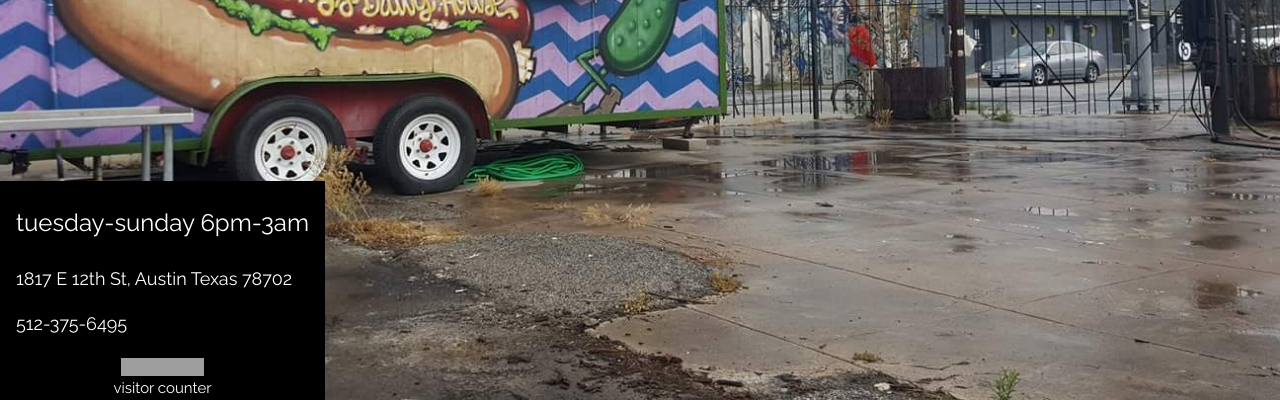
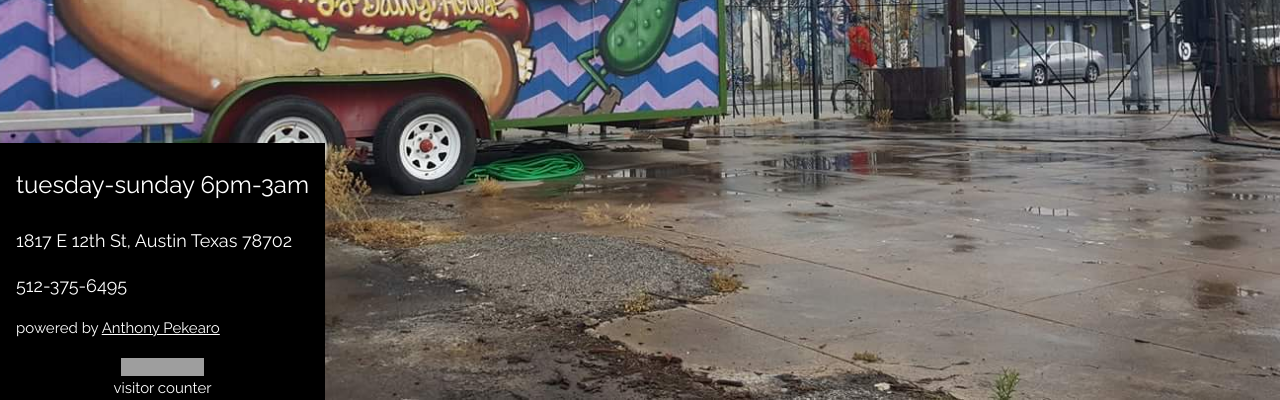
Before and after one commit to CrazyRickys/CrazyRickys.github.io, a plain HTML site: page index.html in a window 1280 px wide. Shown: the part 400-800 px from the top of the page. Drawn offline with nearby package versions, Linux system fonts and the light colour scheme; grey boxes are pictures that could not be loaded.

Commit message:
adding name back to page

```diff
--- a/index.html
+++ b/index.html
@@ -29,276 +29,6 @@ body, html {height: 100%}
   <div class="w3-display-topright w3-jumbo w3-hover-text-red">
     <p>Crazy Ricky's</p><br><h1>Damn Good Food</h1>
   </div>
-<!-- ________________________________________________________
- -->
-<!--
-
-
-<div class="first-div">
-  <div class=" burger-icon">
-      <div class="bun">
-        <div class="sesame">
-        </div>
-        <div class="sesame" >
-        </div>
-        <div class="sesame">
-        </div>
-        <div class="sesame"  >
-        </div>
-        <div class="sesame"  >
-        </div>
-        <div class="sesame"  >
-        </div>
-        <div class="sesame"  >
-        </div>
-        <div class="sesame"  >
-        </div>
-        <div class="sesame"  >
-        </div>
-        <div class="sesame"  >
-        </div>
-        <div class="sesame"  >
-        </div>
-        <div class="sesame"  >
-        </div>
-        <div class="ketchup">
-          <div class="ketchup-drip">
-          </div>
-          <div class="ketchup-drip">
-          </div>
-          <div class="ketchup-drip">
-          </div>
-          <div class="ketchup-drip">
-          </div>
-          <div class="ketchup-drip">
-          </div>
-        </div>
-
-        <div class="cheese">
-          <div class="cheese-strip">
-          </div>
-          <div class="cheese-strip">
-          </div>
-        </div>
-      </div>
-
-      <div class="bun1">
-          <div class="patty">
-          </div>
-          <div class="leaf">
-          <div class="leaf">
-          </div>
-          </div>
-      </div>
-    </div>
-
-  <div class=" burger-icon">
-      <div class="bun">
-        <div class="sesame">
-        </div>
-        <div class="sesame" >
-        </div>
-        <div class="sesame">
-        </div>
-        <div class="sesame"  >
-        </div>
-        <div class="sesame"  >
-        </div>
-        <div class="sesame"  >
-        </div>
-        <div class="sesame"  >
-        </div>
-        <div class="sesame"  >
-        </div>
-        <div class="sesame"  >
-        </div>
-        <div class="sesame"  >
-        </div>
-        <div class="sesame"  >
-        </div>
-        <div class="sesame"  >
-        </div>
-        <div class="ketchup">
-          <div class="ketchup-drip">
-          </div>
-          <div class="ketchup-drip">
-          </div>
-          <div class="ketchup-drip">
-          </div>
-          <div class="ketchup-drip">
-          </div>
-          <div class="ketchup-drip">
-          </div>
-        </div>
-
-        <div class="cheese">
-          <div class="cheese-strip">
-          </div>
-          <div class="cheese-strip">
-          </div>
-        </div>
-      </div>
-
-      <div class="bun1">
-          <div class="patty">
-          </div>
-          <div class="leaf">
-          <div class="leaf">
-          </div>
-          </div>
-      </div>
-    </div>
-
-  <div class="hotdog-icon">
-    <div class="base-bun">
-    </div>
-    <div class="bun">
-    </div>
-    <div class="bun1">
-    </div>
-      <div class="hotdog">
-        <div class="slice">
-        </div>
-        <div class="slice">
-        </div>
-        <div class="slice">
-        </div>
-      </div>
-  </div>
-
-  <div class=" hotdog-icon">
-    <div class="base-bun">
-    </div>
-    <div class="bun">
-    </div>
-    <div class="bun1">
-    </div>
-    <div class="hotdog">
-      <div class="slice">
-      </div>
-      <div class="slice">
-      </div>
-      <div class="slice">
-      </div>
-    </div>
-    <div class="cream-cheese-container">
-      <div class="cream_cheese">
-      </div>
-      <div class="cream_cheese">
-      </div>
-      <div class="cream_cheese">
-      </div>
-      <div class="cream_cheese">
-      </div>
-      <div class="cream_cheese">
-      </div>
-      <div class="cream_cheese">
-      </div>
-    </div>
-  </div>
-
-  <div class="fries-icon">
-    <div class="fries-front-container">
-    </div>
-
-    <div class="fries-group-01">
-      <div class="fries-strip">
-      </div>
-      <div class="fries-strip">
-      </div>
-      <div class="fries-strip">
-      </div>
-      <div class="fries-strip">
-      </div>
-      <div class="fries-strip">
-      </div>
-      <div class="fries-strip">
-      </div>
-      <div class="fries-strip">
-      </div>
-      <div class="fries-strip">
-      </div>
-    </div>
-
-    <div class="fries-group-02">
-      <div class="fries-strip">
-      </div>
-      <div class="fries-strip">
-      </div>
-      <div class="fries-strip">
-      </div>
-      <div class="fries-strip">
-      </div>
-      <div class="fries-strip">
-      </div>
-      <div class="fries-strip">
-      </div>
-      <div class="fries-strip">
-      </div>
-      <div class="fries-strip">
-      </div>
-    </div>
-
-    <div class="fries-back-container">
-      <div class="bottom">
-
-      </div>
-    </div>
-
-  </div>
-
-
-  <div class="fries-icon">
-    <div class="fries-front-container">
-    </div>
-
-    <div class="fries-group-01">
-      <div class="fries-strip">
-      </div>
-      <div class="fries-strip">
-      </div>
-      <div class="fries-strip">
-      </div>
-      <div class="fries-strip">
-      </div>
-      <div class="fries-strip">
-      </div>
-      <div class="fries-strip">
-      </div>
-      <div class="fries-strip">
-      </div>
-      <div class="fries-strip">
-      </div>
-    </div>
-
-    <div class="fries-group-02">
-      <div class="fries-strip">
-      </div>
-      <div class="fries-strip">
-      </div>
-      <div class="fries-strip">
-      </div>
-      <div class="fries-strip">
-      </div>
-      <div class="fries-strip">
-      </div>
-      <div class="fries-strip">
-      </div>
-      <div class="fries-strip">
-      </div>
-      <div class="fries-strip">
-      </div>
-    </div>
-
-    <div class="fries-back-container">
-      <div class="bottom">
-
-      </div>
-    </div>
-
-  </div> -->
-
- <!-- _____________________________________________________________ -->
 
 
 
@@ -313,7 +43,7 @@ body, html {height: 100%}
     <p class="w3-large">1817 E 12th St, Austin Texas 78702</p>
     <p class="w3-large w3-opacity-off">512-375-6495</p>
     <p class="w3-opacity-off">
-    <!-- powered by <a href="https://apekearo.github.io/Bootstrap-Portfolio/index.html" target="_blank">Anthony Pekearo</a> --></p>
+    powered by <a href="https://apekearo.github.io/Bootstrap-Portfolio/index.html" target="_blank">Anthony Pekearo</a></p>
     <!-- Start of SimpleHitCounter Code -->
 <div align="center"><a href="http://www.simplehitcounter.com" target="_blank"><img src="http://simplehitcounter.com/hit.php?uid=2277383&f=16777215&b=0" border="0" height="18" width="83" alt="web counter"></a><br><a href="http://www.simplehitcounter.com" target="_blank" style="text-decoration:none;">visitor counter</a></div>
 <!-- End of SimpleHitCounter Code -->
```
